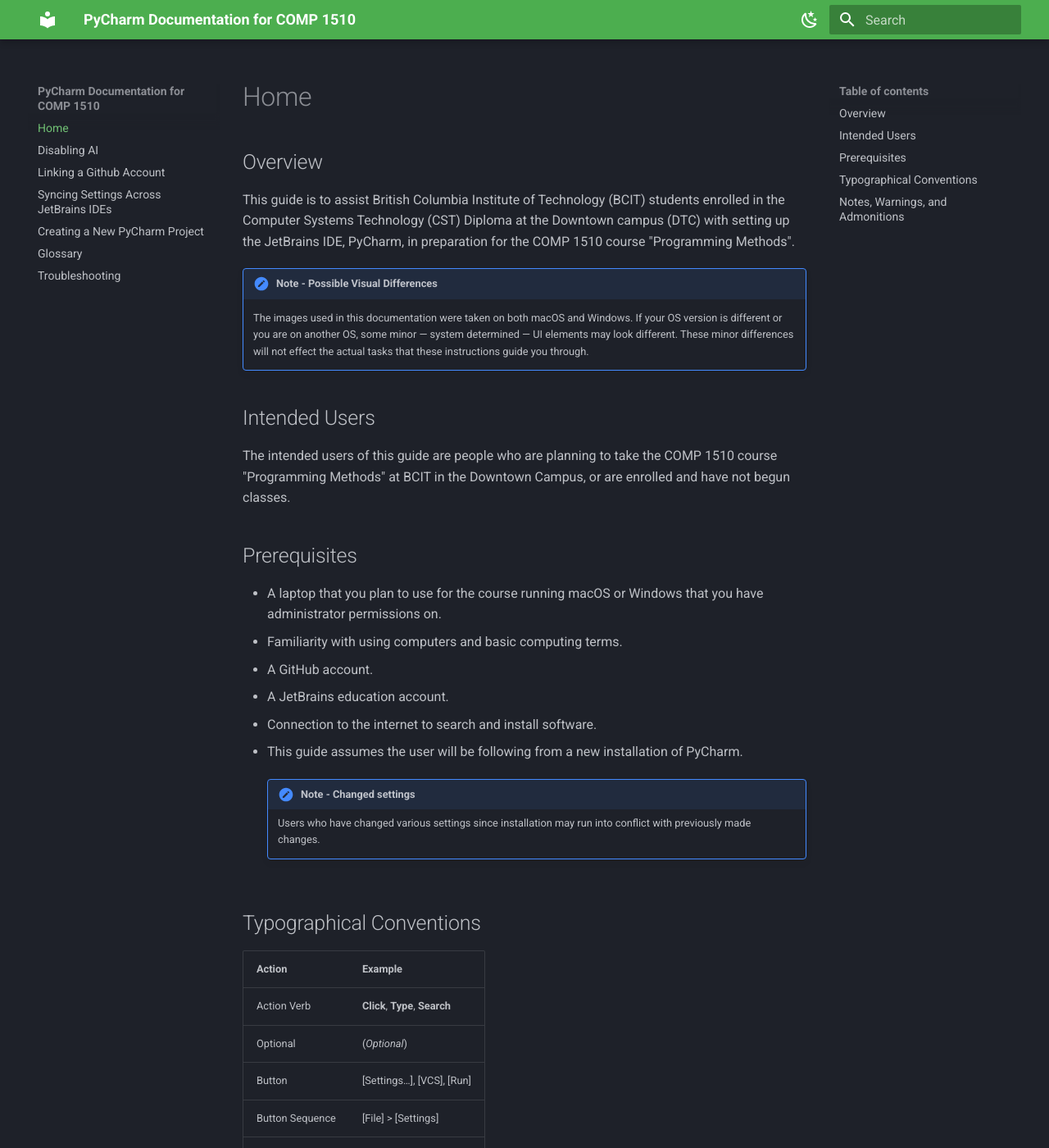
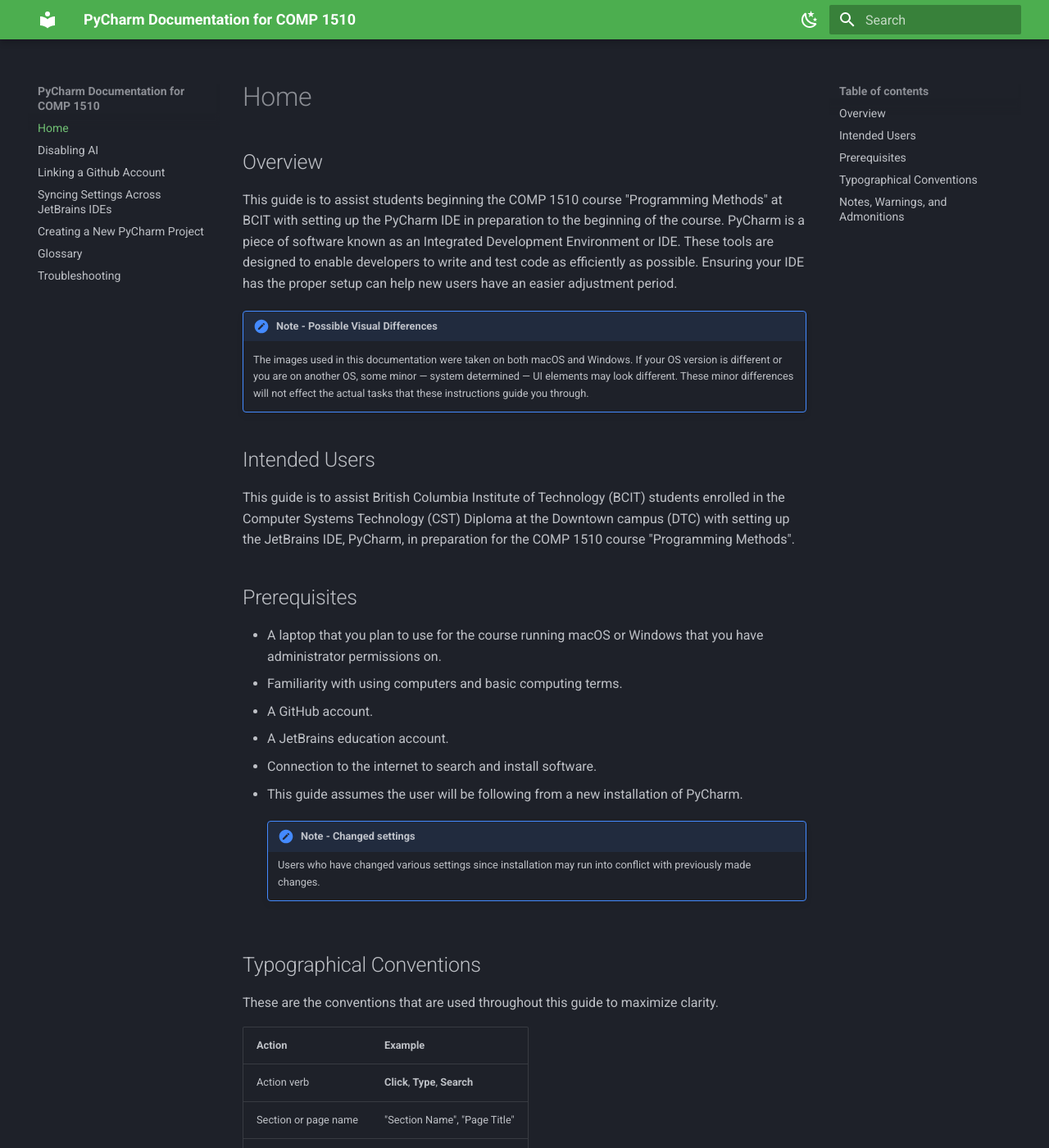
Before and after one commit to farahalterman/mkdocsDemo, an MkDocs documentation site: the page built from docs/index.md, in a window 1280 px wide and 1400 px high. Shown: the whole window at 82% size. Built offline with MkDocs 1.6.1 and Material for MkDocs 9.7.7, drawn with Linux system fonts in a browser that asks for light colours; some of the changed text lies outside the part shown.

Commit message:
Update index

```diff
--- a/docs/index.md
+++ b/docs/index.md
@@ -2,9 +2,10 @@
 
 ## Overview
 
-This guide is to assist British Columbia Institute of Technology (BCIT) students enrolled in the Computer Systems
-Technology (CST) Diploma at the Downtown campus (DTC) with setting up the JetBrains IDE, PyCharm, in preparation for the
-COMP 1510 course "Programming Methods".
+This guide is to assist students beginning the COMP 1510 course "Programming Methods" at BCIT with setting up the
+PyCharm IDE in preparation to the beginning of the course. PyCharm is a piece of software known as an Integrated
+Development Environment or IDE. These tools are designed to enable developers to write and test code as efficiently as
+possible. Ensuring your IDE has the proper setup can help new users have an easier adjustment period.
 
 !!! note "Note - Possible Visual Differences"
 
@@ -14,8 +15,9 @@ COMP 1510 course "Programming Methods".
 
 ## Intended Users
 
-The intended users of this guide are people who are planning to take the COMP 1510 course "Programming Methods" at BCIT
-in the Downtown Campus, or are enrolled and have not begun classes.
+This guide is to assist British Columbia Institute of Technology (BCIT) students enrolled in the Computer Systems
+Technology (CST) Diploma at the Downtown campus (DTC) with setting up the JetBrains IDE, PyCharm, in preparation for the
+COMP 1510 course "Programming Methods".
 
 [//]: # (TODO: Says the same thing as above. change top to explain softwares intended use)
 
@@ -36,19 +38,17 @@ in the Downtown Campus, or are enrolled and have not begun classes.
 
 ## Typographical Conventions
 
-[//]: # (TODO: add explanation of what this is)
+These are the conventions that are used throughout this guide to maximize clarity.
 
-| Action          | Example                         |
-|-----------------|---------------------------------|
-| Action Verb     | **Click**, **Type**, **Search** |
-| Optional        | (*Optional*)                    |
-| Button          | [Settings…], [VCS], [Run]       |
-| Button Sequence | [File] > [Settings]             |
-| Shortcuts       | `Ctrl + Alt + s`                |
-| Text to type    | `Example text`                  |
-
-[//]: # (TODO: add text in "" to ^^^)
-
+| Action               | Example                         |
+|----------------------|---------------------------------|
+| Action verb          | **Click**, **Type**, **Search** |
+| Section or page name | "Section Name", "Page Title"    |
+| Button               | [Settings…], [VCS], [Run]       |
+| Button sequence      | [File] > [Settings]             |
+| Text to type         | `Example text`                  |
+| Optional             | (*Optional*)                    |
+| Shortcuts            | `Ctrl + Alt + s`                |
 
 ## Notes, Warnings, and Admonitions
 
```
